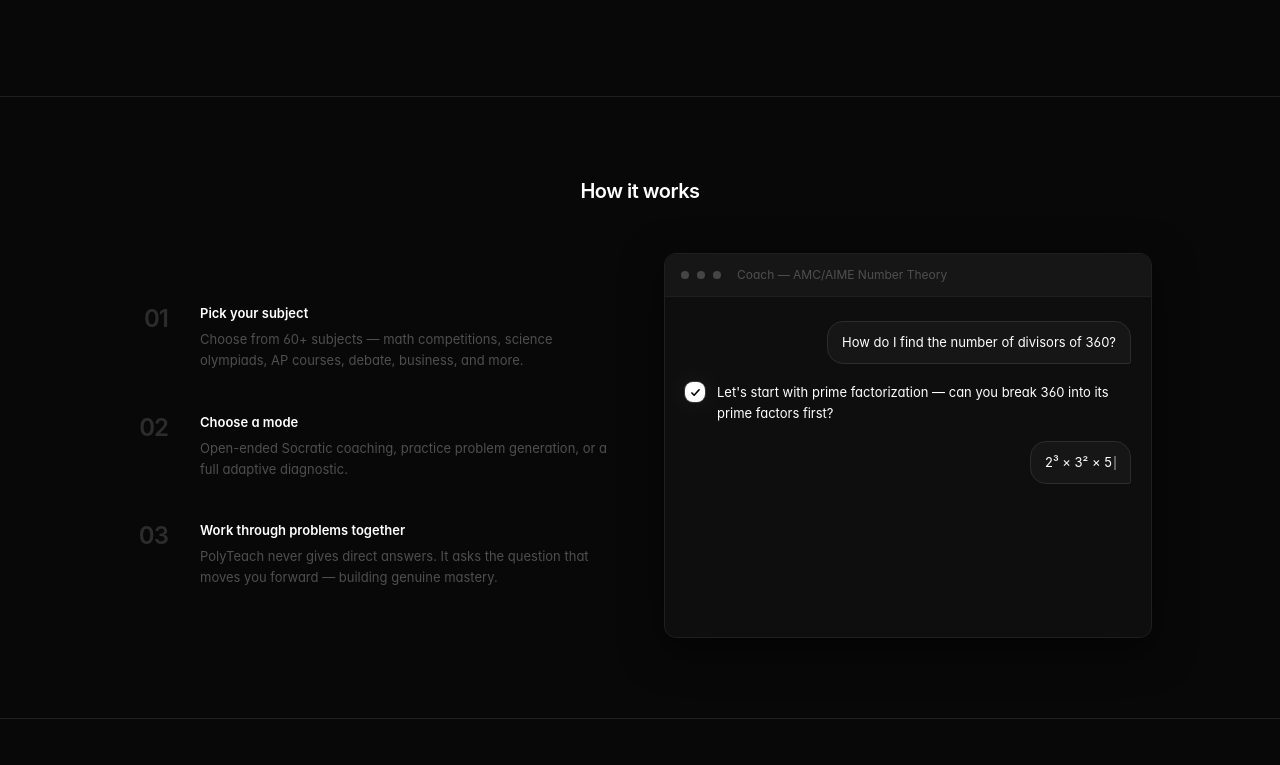
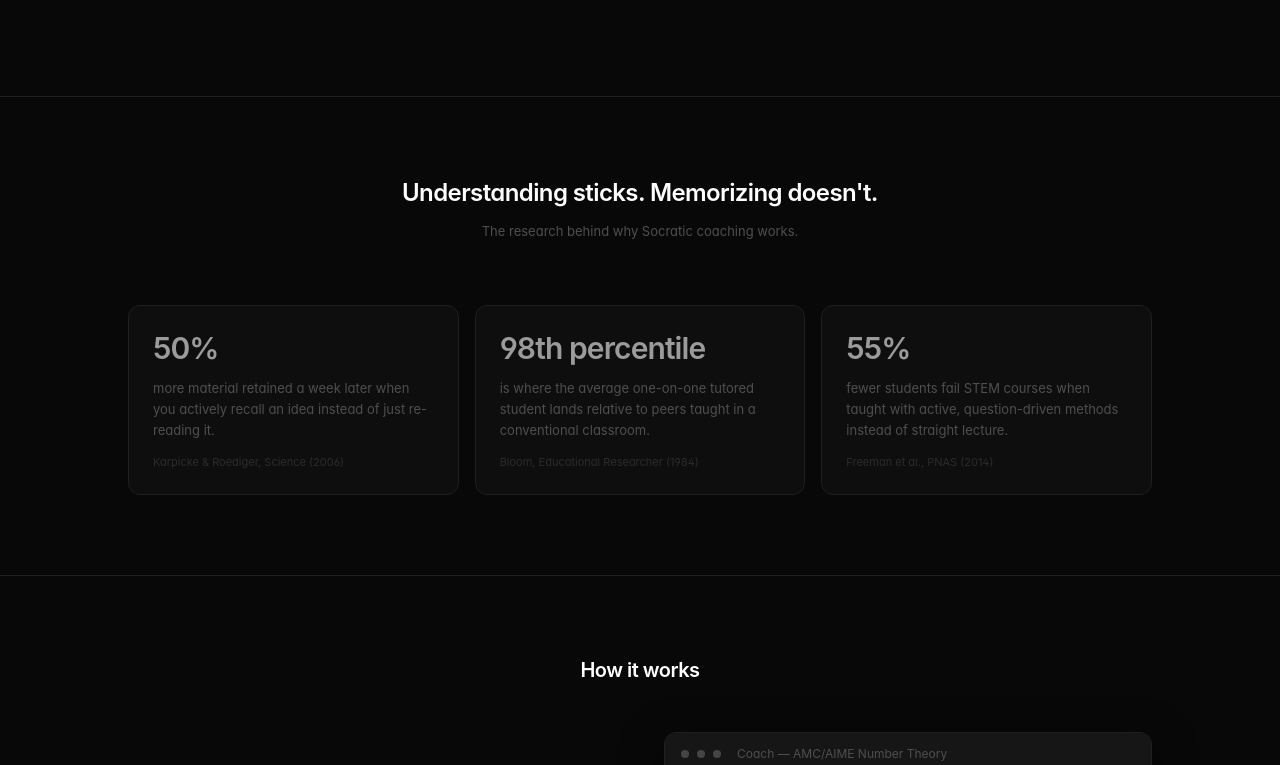
Before and after one commit to The-King917/LearnAI, a Next.js app: page / in a window 1280 px wide. Shown: the part 1475-2240 px from the top of the page. Built offline with nearby package versions, Linux system fonts and the light colour scheme; no server answers; the database is empty.

Commit message:
Add learning-retention stats and testimonials to landing page

```diff
--- a/app/page.tsx
+++ b/app/page.tsx
@@ -53,6 +53,42 @@
         <path d="M9 1.5 15 4.5v4.5c0 3.94-2.625 6.563-6 7.5-3.375-.937-6-3.56-6-7.5V4.5L9 1.5Z"/>
       </svg>
     ),
+  },
+];
+
+const STATS = [
+  {
+    stat: "50%",
+    desc: "more material retained a week later when you actively recall an idea instead of just re-reading it.",
+    source: "Karpicke & Roediger, Science (2006)",
+  },
+  {
+    stat: "98th percentile",
+    desc: "is where the average one-on-one tutored student lands relative to peers taught in a conventional classroom.",
+    source: "Bloom, Educational Researcher (1984)",
+  },
+  {
+    stat: "55%",
+    desc: "fewer students fail STEM courses when taught with active, question-driven methods instead of straight lecture.",
+    source: "Freeman et al., PNAS (2014)",
+  },
+];
+
+const TESTIMONIALS = [
+  {
+    quote: "“My ability to actually learn a new concept, not just memorize it, has completely changed. Ideas that used to take me a week to feel solid on now click in a single session.”",
+    name: "Marcus T.",
+    role: "AIME qualifier",
+  },
+  {
+    quote: "“The Socratic approach rewired how I break problems down. I walked into my technical interview and the patterns just clicked — I aced it.”",
+    name: "Priya K.",
+    role: "Software engineering intern",
+  },
+  {
+    quote: "“Rebuilding real intuition for probability instead of memorizing formulas is what carried me through the interview process. I landed a quant trading offer because of it.”",
+    name: "Daniel R.",
+    role: "Quantitative trading analyst",
   },
 ];
 
@@ -253,6 +289,47 @@
         </div>
       </section>
 
+      {/* Stats */}
+      <section className="relative z-10 px-8 py-20 border-t border-border">
+        <div className="max-w-5xl mx-auto">
+          <div className="text-center mb-16">
+            <Reveal transition={{ duration: 0.5, delay: 0.1 }}>
+              <h2 className="text-2xl font-semibold tracking-[-0.025em]">
+                <TypeText text="Understanding sticks. Memorizing doesn't." delay={0.1} />
+              </h2>
+            </Reveal>
+            <Reveal transition={{ duration: 0.5, delay: 0.2 }}>
+              <p className="text-sm text-muted mt-3">
+                <TypeText text="The research behind why Socratic coaching works." delay={0.2} />
+              </p>
+            </Reveal>
+          </div>
+
+          <div className="grid grid-cols-1 sm:grid-cols-3 gap-4">
+            {STATS.map((s, i) => {
+              const d = 0.1 + i * 0.1;
+              return (
+                <Reveal
+                  key={s.stat}
+                  y={32}
+                  transition={{ type: "spring", stiffness: 400, damping: 30, delay: d }}
+                >
+                  <div className="p-6 rounded-xl border border-border bg-surface h-full">
+                    <div className="text-3xl font-semibold tracking-[-0.03em] text-text-2 mb-3">
+                      <TypeText text={s.stat} delay={d} speed={35} />
+                    </div>
+                    <p className="text-sm text-muted leading-relaxed mb-3">
+                      <TypeText text={s.desc} delay={d + 0.2} />
+                    </p>
+                    <p className="text-2xs text-subtle">{s.source}</p>
+                  </div>
+                </Reveal>
+              );
+            })}
+          </div>
+        </div>
+      </section>
+
       {/* How it works */}
       <section className="relative z-10 px-8 py-20 border-t border-border">
         <div className="max-w-5xl mx-auto">
@@ -309,6 +386,47 @@
         </div>
       </section>
 
+      {/* Testimonials */}
+      <section className="relative z-10 px-8 py-20 border-t border-border">
+        <div className="max-w-5xl mx-auto">
+          <div className="text-center mb-16">
+            <Reveal transition={{ duration: 0.5, delay: 0.1 }}>
+              <h2 className="text-2xl font-semibold tracking-[-0.025em]">
+                <TypeText text="Students who actually got it" delay={0.1} />
+              </h2>
+            </Reveal>
+            <Reveal transition={{ duration: 0.5, delay: 0.2 }}>
+              <p className="text-sm text-muted mt-3">
+                <TypeText text="What happens once understanding replaces memorizing." delay={0.2} />
+              </p>
+            </Reveal>
+          </div>
+
+          <div className="grid grid-cols-1 sm:grid-cols-3 gap-4">
+            {TESTIMONIALS.map((t, i) => {
+              const d = 0.1 + i * 0.08;
+              return (
+                <Reveal
+                  key={t.name}
+                  y={32}
+                  transition={{ type: "spring", stiffness: 400, damping: 30, delay: d }}
+                >
+                  <div className="p-6 rounded-xl border border-border bg-surface hover:border-border-2 hover:bg-surface-2 transition-all duration-200 h-full flex flex-col">
+                    <p className="text-sm text-muted leading-relaxed flex-1">
+                      <TypeText text={t.quote} delay={d} />
+                    </p>
+                    <div className="mt-5 pt-4 border-t border-border">
+                      <p className="text-sm font-semibold text-text">{t.name}</p>
+                      <p className="text-xs text-subtle">{t.role}</p>
+                    </div>
+                  </div>
+                </Reveal>
+              );
+            })}
+          </div>
+        </div>
+      </section>
+
       {/* FAQ */}
       <Faq />
 
```
